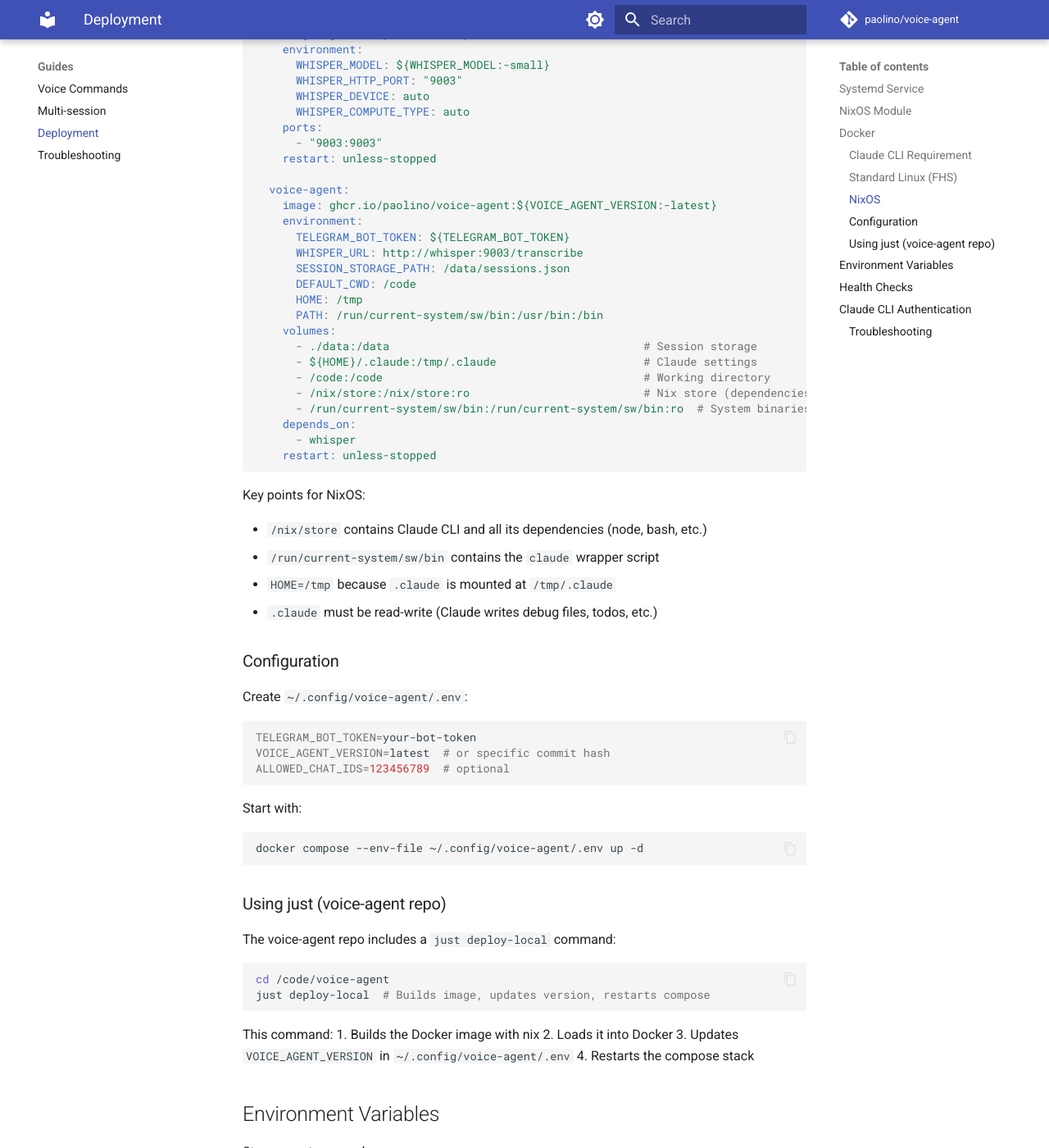
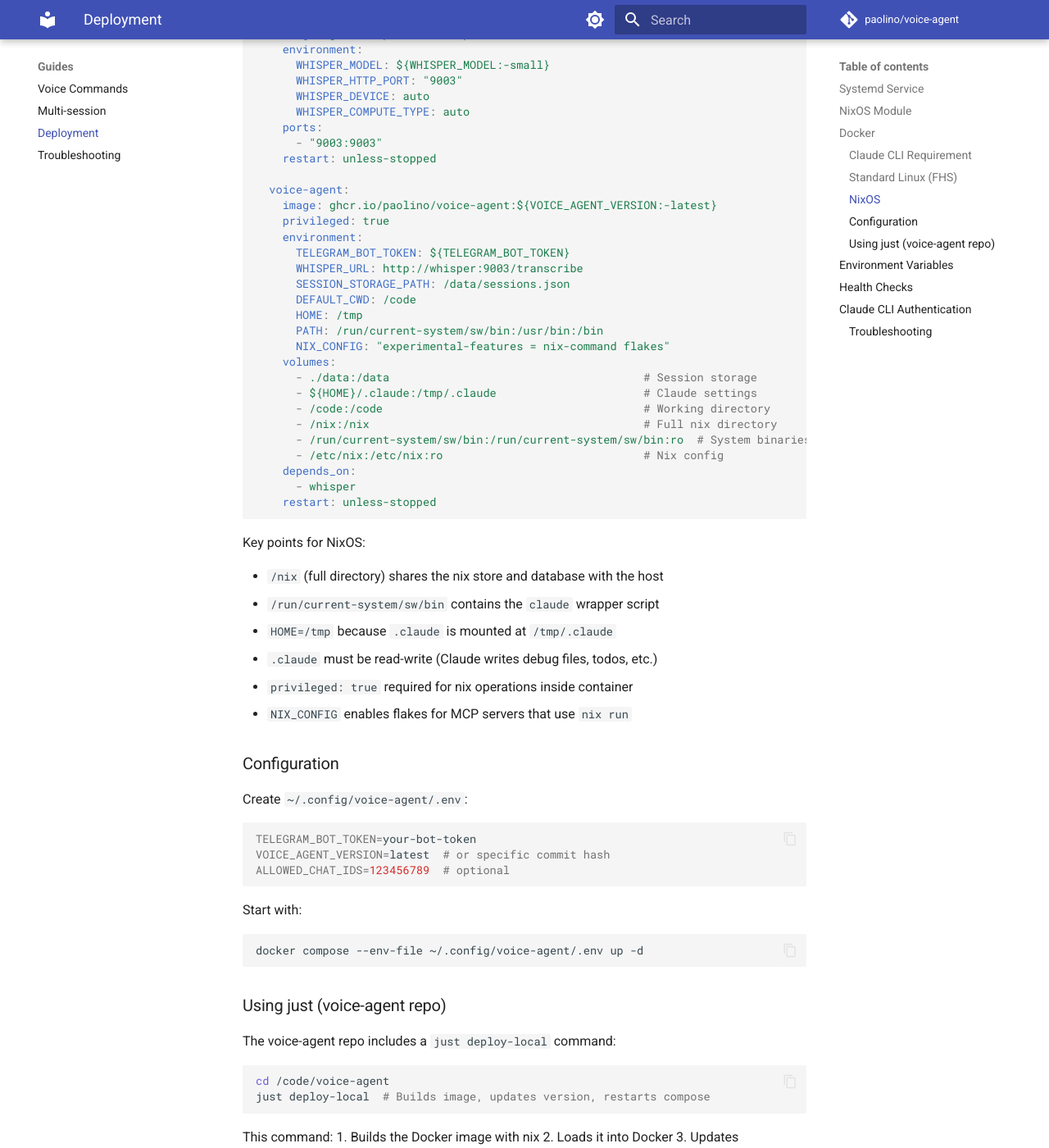
Before and after one commit to paolino/voice-agent, an MkDocs documentation site: the page built from docs/guides/deployment.md, in a window 1280 px wide and 1400 px high, scrolled down 2333 px. Shown: the whole window at 82% size. Built offline with MkDocs 1.6.1 and Material for MkDocs 9.7.7, drawn with Linux system fonts in a browser that asks for light colours; comment, search, counter and statistics services are not loaded.

Commit message:
docs: update NixOS example with privileged mode and NIX_CONFIG

```diff
--- a/docs/guides/deployment.md
+++ b/docs/guides/deployment.md
@@ -119,6 +119,7 @@
 
   voice-agent:
     image: ghcr.io/paolino/voice-agent:${VOICE_AGENT_VERSION:-latest}
+    privileged: true
     environment:
       TELEGRAM_BOT_TOKEN: ${TELEGRAM_BOT_TOKEN}
       WHISPER_URL: http://whisper:9003/transcribe
@@ -126,12 +127,14 @@
       DEFAULT_CWD: /code
       HOME: /tmp
       PATH: /run/current-system/sw/bin:/usr/bin:/bin
+      NIX_CONFIG: "experimental-features = nix-command flakes"
     volumes:
       - ./data:/data                                      # Session storage
       - ${HOME}/.claude:/tmp/.claude                      # Claude settings
       - /code:/code                                       # Working directory
-      - /nix/store:/nix/store:ro                          # Nix store (dependencies)
+      - /nix:/nix                                         # Full nix directory
       - /run/current-system/sw/bin:/run/current-system/sw/bin:ro  # System binaries
+      - /etc/nix:/etc/nix:ro                              # Nix config
     depends_on:
       - whisper
     restart: unless-stopped
@@ -139,10 +142,12 @@
 
 Key points for NixOS:
 
-- `/nix/store` contains Claude CLI and all its dependencies (node, bash, etc.)
+- `/nix` (full directory) shares the nix store and database with the host
 - `/run/current-system/sw/bin` contains the `claude` wrapper script
 - `HOME=/tmp` because `.claude` is mounted at `/tmp/.claude`
 - `.claude` must be read-write (Claude writes debug files, todos, etc.)
+- `privileged: true` required for nix operations inside container
+- `NIX_CONFIG` enables flakes for MCP servers that use `nix run`
 
 ### Configuration
 
```
